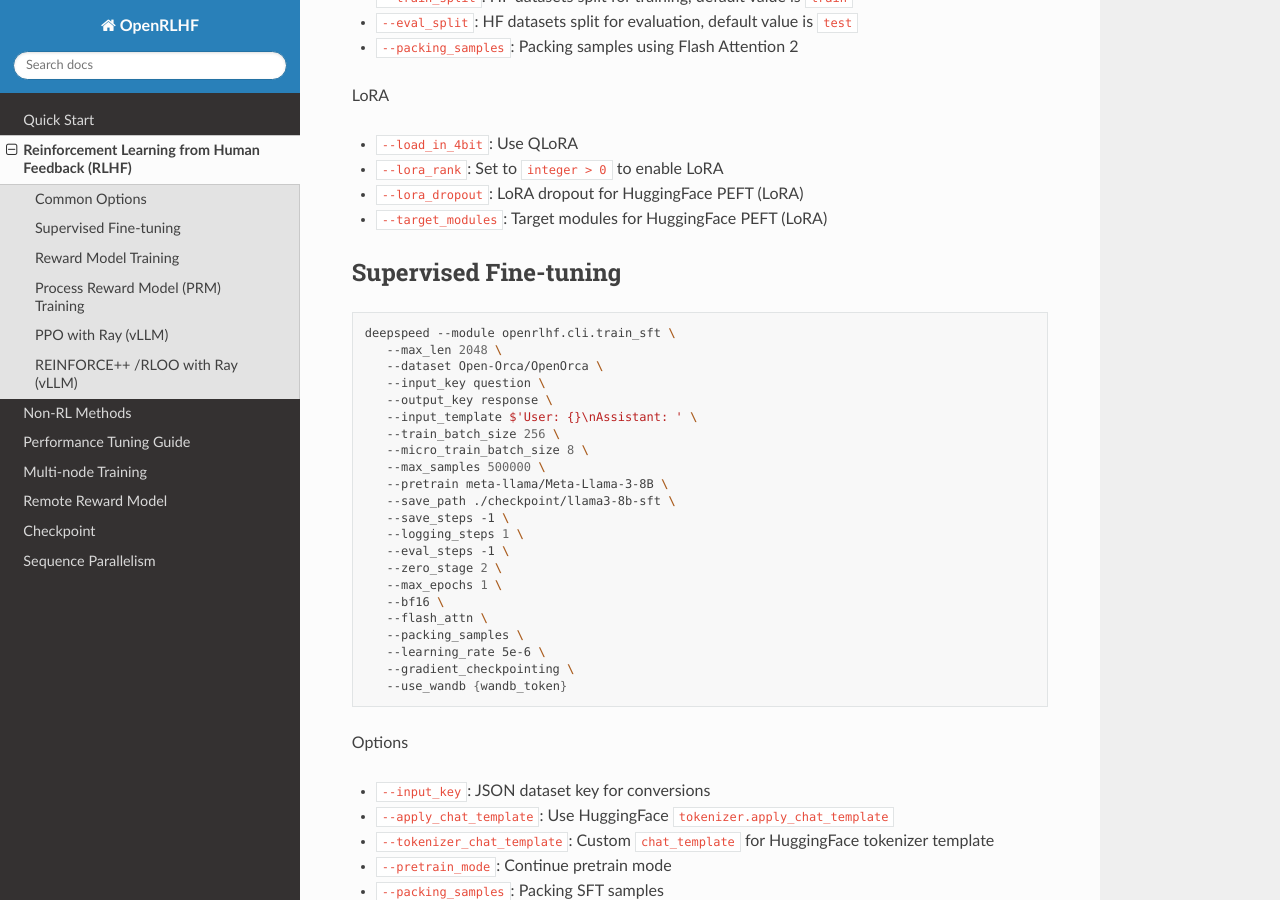
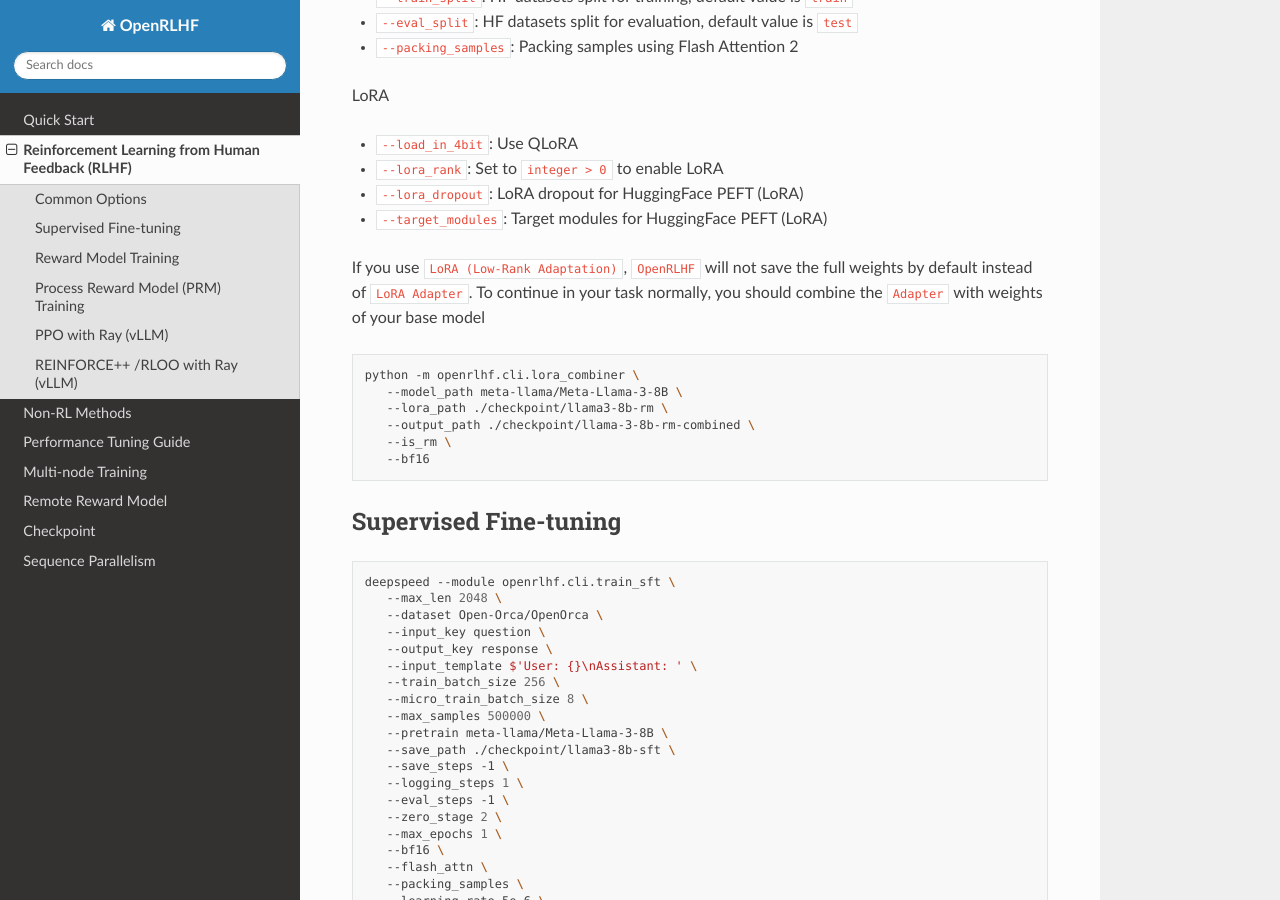
Before and after one commit to OpenRLHF/OpenRLHF-Docs, a Sphinx documentation site: the page built from docs/source/rl.rst, in a window 1280 px wide and 900 px high, scrolled down 1159 px. Built offline with Sphinx 7.4.7 and the Read the Docs theme 3.1.0, drawn with Linux system fonts in a browser that asks for light colours.

Commit message:
update LoRA

```diff
--- a/docs/source/rl.rst
+++ b/docs/source/rl.rst
@@ -48,6 +48,17 @@ LoRA
 - ``--lora_rank``: Set to ``integer > 0`` to enable LoRA
 - ``--lora_dropout``: LoRA dropout for HuggingFace PEFT (LoRA)
 - ``--target_modules``: Target modules for HuggingFace PEFT (LoRA)
+
+If you use ``LoRA (Low-Rank Adaptation)``, ``OpenRLHF`` will not save the full weights by default instead of ``LoRA Adapter``. To continue in your task normally, you should combine the ``Adapter`` with weights of your base model
+
+.. code-block:: bash
+
+   python -m openrlhf.cli.lora_combiner \
+      --model_path meta-llama/Meta-Llama-3-8B \
+      --lora_path ./checkpoint/llama3-8b-rm \
+      --output_path ./checkpoint/llama-3-8b-rm-combined \
+      --is_rm \
+      --bf16
 
 
 Supervised Fine-tuning
```
